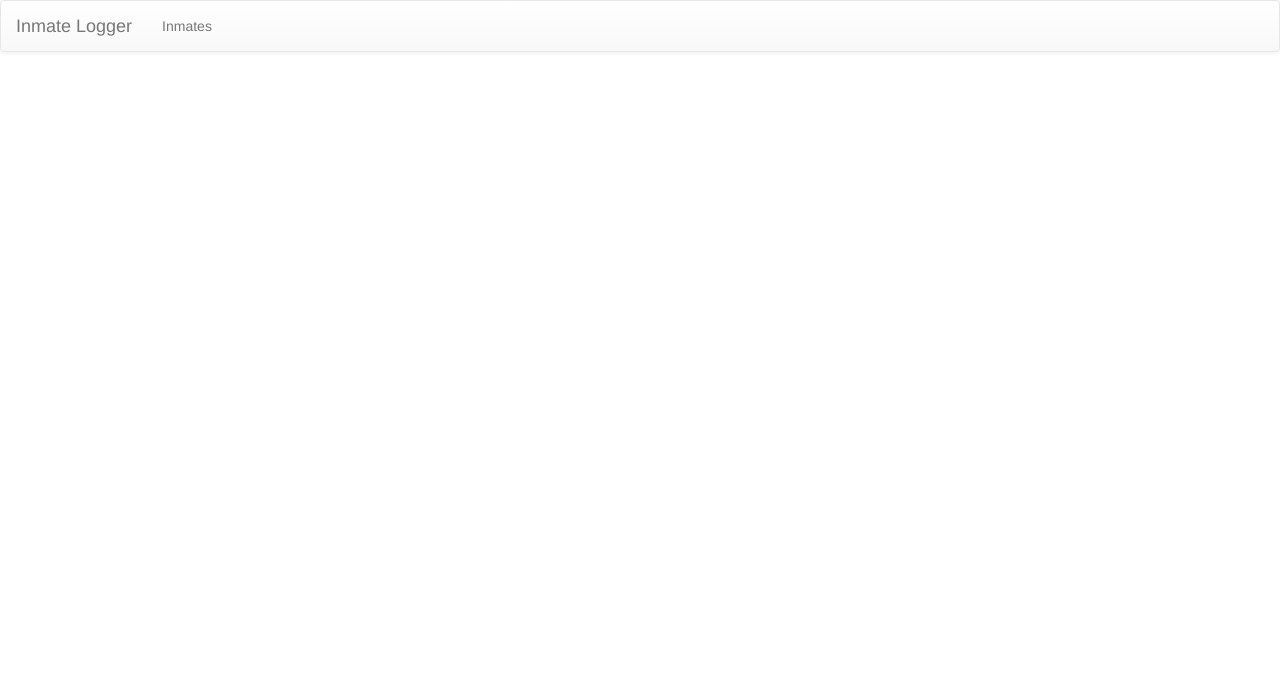
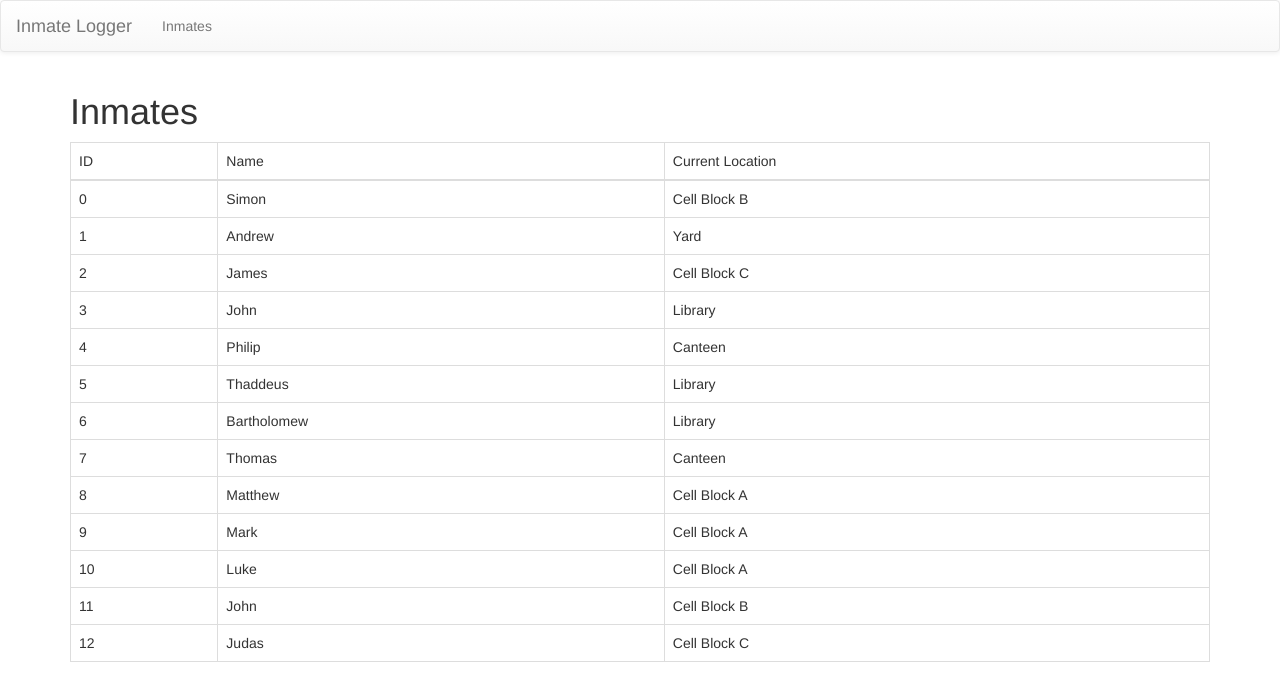
Before and after one commit to Muteman30/inmate-logger, an Angular app: page / in a window 1280 px wide. Shown: the top 700 px of the page. Built offline with nearby package versions, Linux system fonts and the light colour scheme.

Commit message:
added the inmate tabel to the first page, seeded some data to use

```diff
--- a/angular.json
+++ b/angular.json
@@ -30,7 +30,7 @@
             ],
             "scripts": [
               "node_modules/jquery/dist/jquery.min.js",
-              "node_modules/bootstrap/dist/js/bootstrap.min.js"
+              "node_modules/bootstrap/dist/js/bootstrap.min.js",
             ]
           },
           "configurations": {
--- a/package.json
+++ b/package.json
@@ -19,7 +19,9 @@
     "@angular/platform-browser": "~10.0.11",
     "@angular/platform-browser-dynamic": "~10.0.11",
     "@angular/router": "~10.0.11",
+    "@types/jquery": "^3.5.1",
     "bootstrap": "^3.4.1",
+    "datatables.net-dt": "^1.10.21",
     "jquery": "^3.5.1",
     "rxjs": "~6.5.5",
     "tslib": "^2.0.0",
--- a/src/app/app.component.html
+++ b/src/app/app.component.html
@@ -1 +1,4 @@
 <app-header></app-header>
+<div class="container">
+    <app-inmate-list></app-inmate-list>
+</div>
--- a/src/app/inmate-list/inmate-list.component.html
+++ b/src/app/inmate-list/inmate-list.component.html
@@ -1 +1,22 @@
-<p>inmate-list works!</p>
+<div class="row">
+    <div class="col-md-12">
+        <h1>Inmates</h1>
+        <table id="inmate-table" class="table table-bordered">
+            <thead>
+                <tr>
+                    <td>ID</td>
+                    <td>Name</td>
+                    <td>Current Location</td>
+                </tr>
+
+            </thead>
+            <tbody>
+                <tr *ngFor="let inmate of inmates">
+                    <td>{{inmate.id}}</td>
+                    <td>{{inmate.name}}</td>
+                    <td>{{inmate.currentLocation.name}}</td>
+                </tr>
+            </tbody>
+        </table>
+    </div>
+</div>
--- a/src/app/inmate-list/inmate-list.component.ts
+++ b/src/app/inmate-list/inmate-list.component.ts
@@ -1,15 +1,37 @@
+import { Location } from './inmate/location.model';
 import { Component, OnInit } from '@angular/core';
-
+import {Inmate} from './inmate/inmate.model'
 @Component({
   selector: 'app-inmate-list',
   templateUrl: './inmate-list.component.html',
   styleUrls: ['./inmate-list.component.css']
 })
 export class InmateListComponent implements OnInit {
+  inmates:Inmate[] = [
 
-  constructor() { }
+  ];
+
+  constructor() {
+    //seed in some Data to work with;
+    let firstNames = ['Simon', 'Andrew', 'James', 'John', 'Philip', 'Thaddeus', 'Bartholomew', 'Thomas', 'Matthew', 'Mark', 'Luke', 'John', 'Judas'];
+    var possLocs = ['Canteen', 'Cell Block A', 'Cell Block B', 'Cell Block C', 'Yard', 'Library'];
+    for(let i=0; i<firstNames.length; i++){
+      var randBday = new Date(
+        Math.floor(Math.random()*30)+1970,
+        Math.floor(Math.random()*12),
+        Math.floor(Math.random()*28)+1);
+      var randIncarDate = new Date(
+        Math.floor(Math.random()*10)+2009,
+        Math.floor(Math.random()*12),
+        Math.floor(Math.random()*28)+1);
+      var locDate = new Date();
+      locDate = new Date(locDate.getTime() - Math.floor(Math.random()*1000*60*60) );
+      this.inmates.push(new Inmate(i.toString(), firstNames[i], randBday, Math.floor(Math.random()*400), randIncarDate, {name:possLocs[Math.floor(Math.random()*possLocs.length)], datetime:locDate}))
+    }
+  }
 
   ngOnInit(): void {
+
   }
 
 }
--- a/src/app/inmate-list/inmate/inmate.component.html
+++ b/src/app/inmate-list/inmate/inmate.component.html
@@ -1 +1 @@
-<p>inmate works!</p>
+<h1>Inmate</h1>
--- /dev/null
+++ b/src/app/inmate-list/inmate/inmate.model.ts
@@ -0,0 +1,25 @@
+import { Location } from './location.model';
+
+export class Inmate{
+    id:string;
+    name:string;
+    dateOfBirth:Date;
+    cellNumber:number;
+    entryDate:Date;
+    currentLocation:Location;
+    constructor(
+        id:string,
+        name:string,
+        dateOfBirth:Date,
+        cellNumber:number,
+        entryDate:Date,
+        currentLocation:Location,
+    ){
+        this.id = id;
+        this.name = name;
+        this.dateOfBirth = dateOfBirth;
+        this.cellNumber = cellNumber;
+        this.entryDate = entryDate;
+        this.currentLocation = currentLocation;
+    }
+}
```
Also changed, not shown: src/app/inmate-list/inmate/location.model.ts (added, +8 -0 lines), 1 other file (tests, documents, lock files or other folders).
